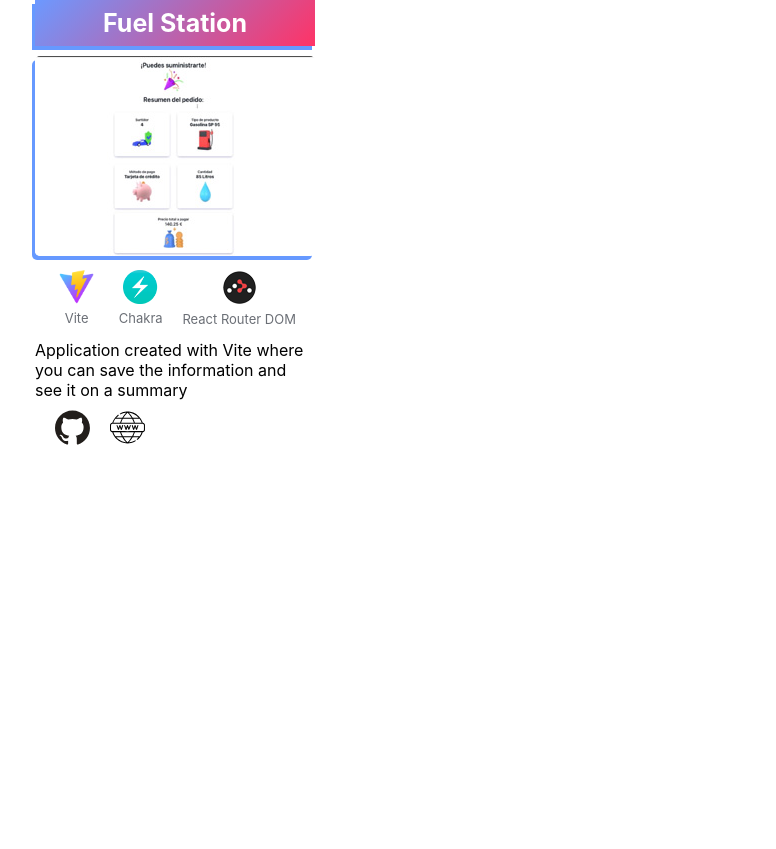
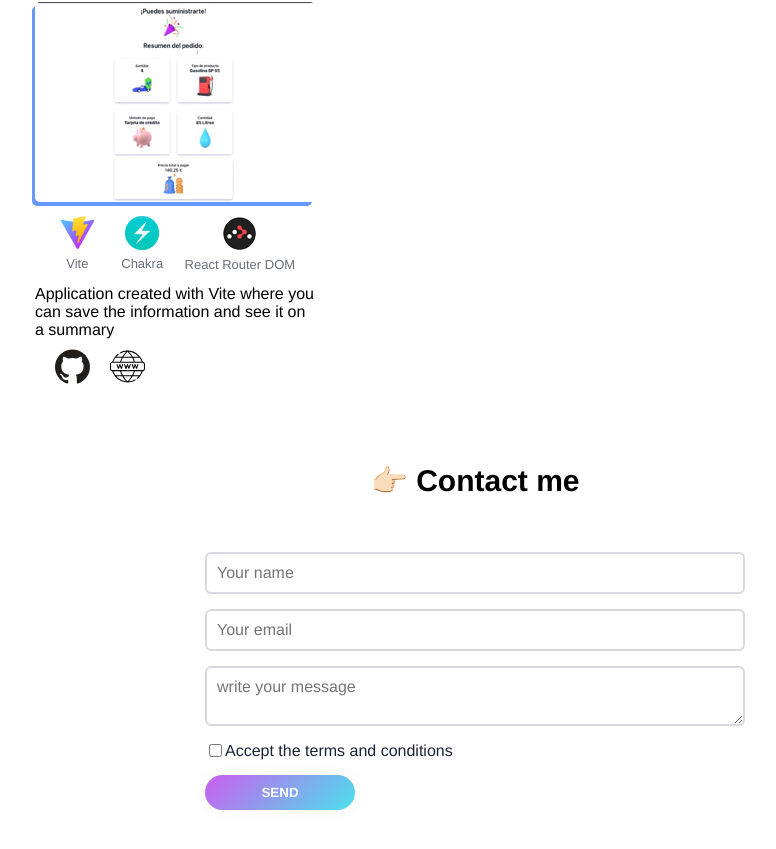
Before and after one commit to julianaquin/portfolio-react, a React (Create React App) app: page / in a window 1280 px wide. Shown: the part 1163-2012 px from the top of the page, without its empty margins (165-941 px from the left). Before the commit the page ends 1632 px from the top, so only its background shows below. Built offline with nearby package versions, Linux system fonts and the light colour scheme.

Commit message:
feat: add contact form

```diff
--- a/src/App.css
+++ b/src/App.css
@@ -1,38 +1,4 @@
-.App {
-  text-align: center;
+*{
+  font-family: Helvetica, sans-serif;
+  box-sizing: border-box;
 }
-
-.App-logo {
-  height: 40vmin;
-  pointer-events: none;
-}
-
-@media (prefers-reduced-motion: no-preference) {
-  .App-logo {
-    animation: App-logo-spin infinite 20s linear;
-  }
-}
-
-.App-header {
-  background-color: #282c34;
-  min-height: 100vh;
-  display: flex;
-  flex-direction: column;
-  align-items: center;
-  justify-content: center;
-  font-size: calc(10px + 2vmin);
-  color: white;
-}
-
-.App-link {
-  color: #61dafb;
-}
-
-@keyframes App-logo-spin {
-  from {
-    transform: rotate(0deg);
-  }
-  to {
-    transform: rotate(360deg);
-  }
-}
--- a/src/App.js
+++ b/src/App.js
@@ -3,6 +3,7 @@ import Navbar from './components/Navbar';
 import Container from './components/Container/Container';
 import AboutMe from './components/AboutMe';
 import Projects from './components/Projects/Projects';
+import Contact from './components/Contact/Contact';
 
 function App() {
   return (
@@ -11,6 +12,7 @@ function App() {
     <Container>
       <AboutMe />
       <Projects />
+      <Contact />
     </Container>
     </>
   );
--- /dev/null
+++ b/src/components/Contact/Contact.js
@@ -0,0 +1,78 @@
+import React, {useState, useRef} from "react";
+import * as S from './Contact.styles';
+import emailjs from '@emailjs/browser';
+
+const Contact = () =>{
+
+    const [contactDates, setContactDates] = useState({
+        name: "",
+        email: "",
+        message: "",
+        checkedTerms: false
+    });
+
+    const [emptyInputs, setEmptyInputs] =useState(false);
+    const [successSend, setSuccessSend] = useState(false);
+    const [errorSendingForm, setErrorSendingForm] = useState(false);
+
+    const form= useRef();
+
+    const onSubmit = (e) => {
+        //evitar recargo de pag
+        e.preventDefault();
+
+        //validar formulario
+        if(contactDates.name === "" || contactDates.email === "" || contactDates.message === "" || contactDates.checkedTerms === false){
+            setEmptyInputs(true);
+        }else{
+            emailjs.sendForm(
+                process.env.REACT_APP_EMAILJS_SERVICE_ID,
+                process.env.REACT_APP_EMAILJS_TEMPLATE_ID,
+                form.current,
+                process.env.REACT_APP_EMAILJS_PUBLIC_USER_ID
+                ).then((result) => {
+                        setSuccessSend(true);
+                    },
+                    (error) => {
+                        setErrorSendingForm(true);
+                    }
+                )
+        }
+
+        //enviar form
+    }
+
+    return <S.ContainerContact>
+       <S.Title>👉🏻 Contact me</S.Title>
+       <S.ContainerForm>
+        {successSend ? (
+            <S.SuccessMessage>The form was sent succesfully</S.SuccessMessage>
+        ) :(
+        <S.Form onSubmit={onSubmit} ref={form}>
+            <S.InputForm placeholder="Your name" type="text" name="name"
+                onChange={(e) => setContactDates({ ...contactDates, name: e.target.value})}
+                value={contactDates.name}/>
+            <S.InputForm placeholder="Your email" type="text" name="email"
+                onChange={(e) => setContactDates({ ...contactDates, email: e.target.value})}
+                value={contactDates.email}/>
+            <S.TextArea placeholder="write your message" name="message"
+                onChange={(e) => setContactDates({ ...contactDates, message: e.target.value})}
+                value={contactDates.message}/>
+            <S.ContainerConditions>
+                <input type="checkbox" onChange={(e) => setContactDates({ ...contactDates, checkedTerms: e.target.checked})}/>
+                <span>Accept the terms and conditions</span>
+            </S.ContainerConditions>
+            <S.Button type="submit">Send</S.Button>
+        </S.Form>
+       )}
+         {emptyInputs && (
+            <p>You should fill all the inputs and accept the terms</p>
+        )}
+        {errorSendingForm && (
+            <S.TextError>There was an error, try again later</S.TextError>
+        )}
+       </S.ContainerForm>
+   </S.ContainerContact>
+}
+
+export default Contact;
--- /dev/null
+++ b/src/components/Contact/Contact.styles.js
@@ -0,0 +1,86 @@
+import styled from "styled-components";
+import { colors } from "../../styles/colors";
+
+export const ContainerContact = styled.div`
+    padding: 50px 0;
+
+    @media(max-width: 768px){
+        padding: 20px 0;
+    }
+`;
+
+export const Title = styled.h2`
+    text-align:center;
+    font-size: 30px;
+
+`;
+
+export const ContainerForm = styled.div`
+    max-width:600px;
+    border-radius: 10 px;
+    box-shadow: 0 0 12px rgb(0 0 0, 16%);
+    padding: 30px;
+    margin: 0 auto;
+`;
+
+export const Form = styled.form`
+    box-sizing: border-box;
+`;
+
+export const InputForm = styled.input`
+    padding: 10px;
+    border-radius: 6px;
+    border: 2px solid #4c526838;
+    background-color: transparent;
+    font-size: 16px;
+    display: block;
+    width: 100%;
+    margin-bottom: 15px;
+    color: #4c526838;
+`;
+
+export const TextArea = styled.textarea`
+    padding: 10px;
+    border-radius: 6px;
+    border: 2px solid #4c526838;
+    background-color: transparent;
+    font-size: 16px;
+    display: block;
+    width: 100%;
+    margin-bottom: 15px;
+    color: #4c526838;
+`;
+
+export const Button = styled.button`
+    color: ${colors.TEXT_WHITE};
+    box-shadow: ${colors.BOX_SHADOW};
+    background:linear-gradient(135deg, #cb5eee 0%, #4be1ec 100%);
+    padding: 10px 40px;
+    border-radius: 999px;
+    border: none;
+    margin: 15px 0;
+    font-weight: 700;
+    cursor: pointer;
+    width: 150px;
+    text-transform: uppercase;
+`;
+
+export const ContainerConditions = styled.div`
+    display:flex;
+    justify-content: start;
+    align-items: center;
+    span{
+        color: ${colors.TEXT_BLACK};
+    }
+`;
+
+export const TextError = styled.p`
+    color: red;
+    font-size:15px;
+`;
+
+export const SuccessMessage= styled.p`
+    color:green;
+    font-size:15px;
+
+`
--- /dev/null
+++ b/src/components/Contact/index.js
@@ -0,0 +1 @@
+export {default} from "./Contact";
```
Also changed, not shown: 1 other file (tests, documents, lock files or other folders).
